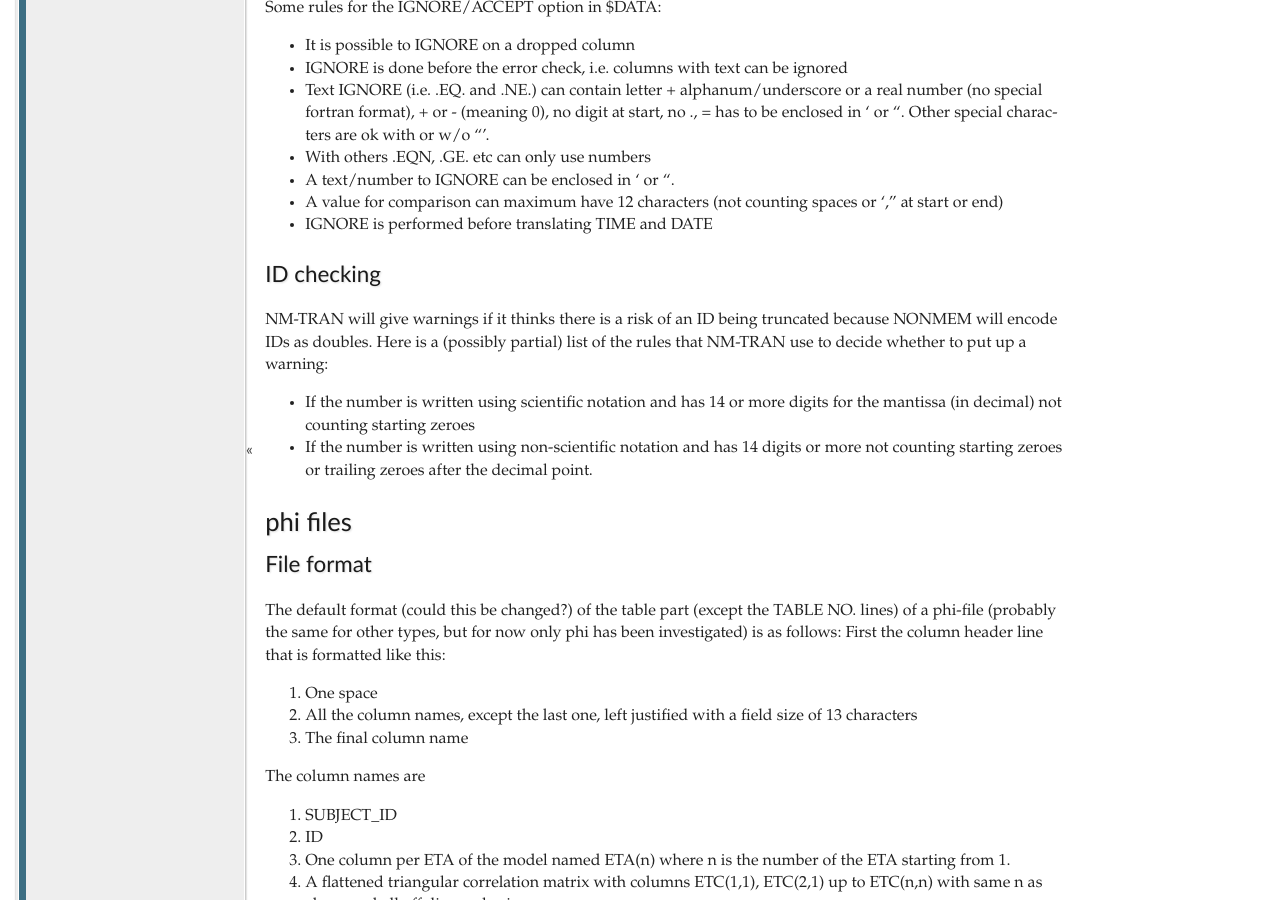
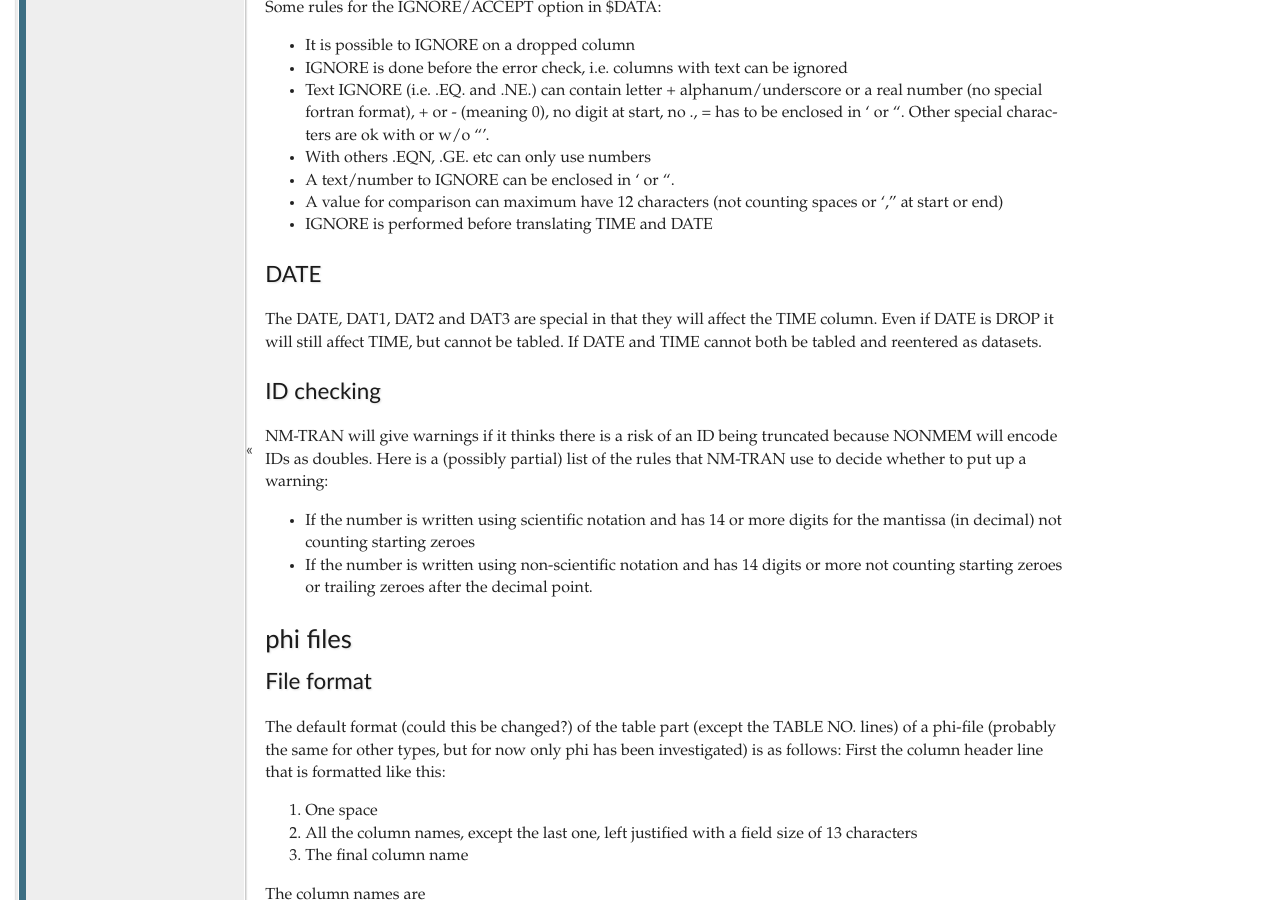
Before and after one commit to pharmpy/pharmpy, a Sphinx documentation site: the page built from docs/NONMEM.rst, in a window 1280 px wide and 900 px high, scrolled down 1298 px. Built offline with Sphinx 7.4.7, drawn with Linux system fonts in a browser that asks for light colours; pages that are not in the unit, such as notebooks, are missing from menus.

Commit message:
NONMEM documentation the case of DATE=DROP

```diff
--- a/docs/NONMEM.rst
+++ b/docs/NONMEM.rst
@@ -59,6 +59,11 @@ Some rules for the IGNORE/ACCEPT option in $DATA:
 - A text/number to IGNORE can be enclosed in ' or ".
 - A value for comparison can maximum have 12 characters (not counting spaces or '," at start or end)
 - IGNORE is performed before translating TIME and DATE
+
+DATE
+~~~~
+
+The DATE, DAT1, DAT2 and DAT3 are special in that they will affect the TIME column. Even if DATE is DROP it will still affect TIME, but cannot be tabled. If DATE and TIME cannot both be tabled and reentered as datasets.
 
 ID checking
 ~~~~~~~~~~~
```
